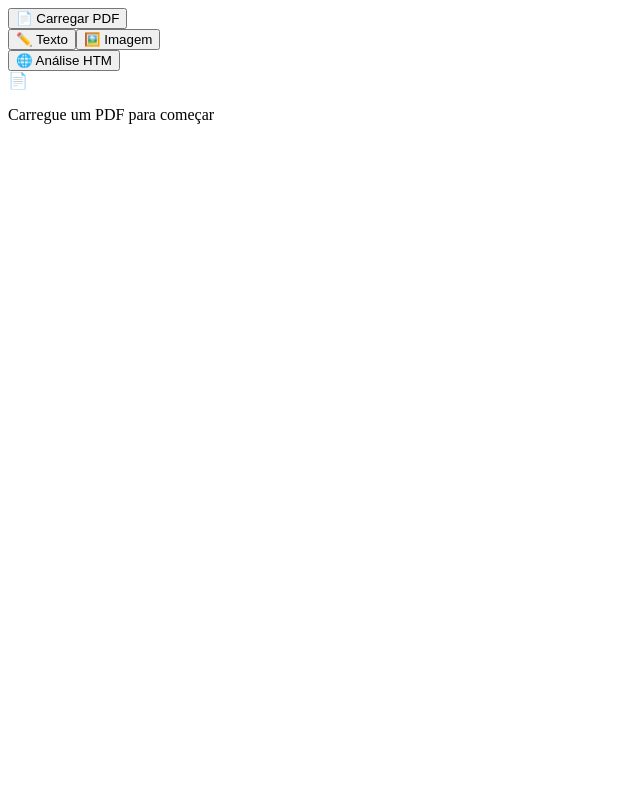
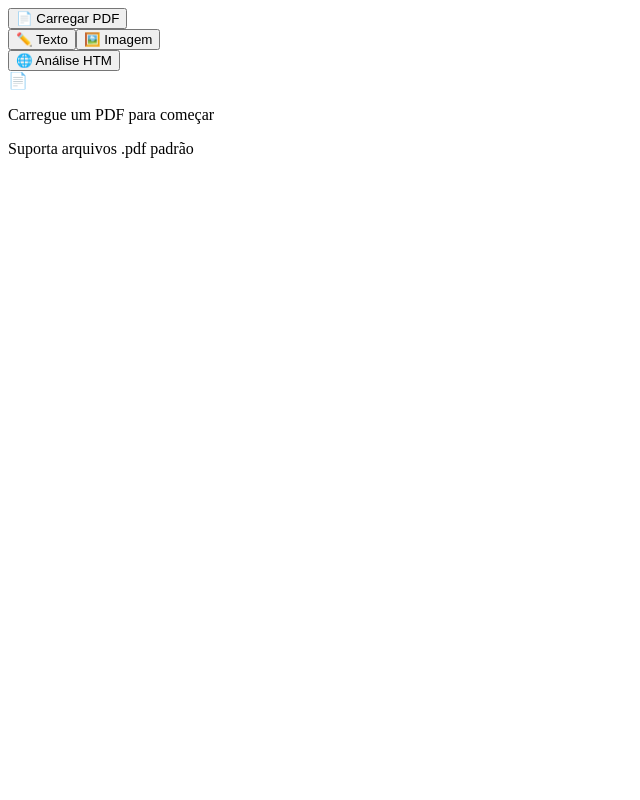
Before and after one commit to LunaraHolistics/pdf-customizer, a React (Vite) app in the folder client/: page / in a window 1280 px wide. Shown: the top 800 px of the page, without its empty margins (0-640 px from the left). Built offline with nearby package versions, Linux system fonts and the light colour scheme.

Commit message:
Refactor Canvas component and improve styles

```diff
--- a/client/src/components/Canvas.tsx
+++ b/client/src/components/Canvas.tsx
@@ -11,7 +11,6 @@ interface CanvasProps {
 
 export default function Canvas({ pdfUrl, layers, selectedLayerId, setSelectedLayerId, onUpdateLayer }: CanvasProps) {
 
-  // Gera a string de filtro CSS baseado nas propriedades da camada
   const getFilterStyle = (layer: Layer) => {
     const brightness = layer.brightness || 100;
     const contrast = layer.contrast || 100;
@@ -19,8 +18,18 @@ export default function Canvas({ pdfUrl, layers, selectedLayerId, setSelectedLay
     return `brightness(${brightness}%) contrast(${contrast}%) saturate(${saturate}%)`;
   };
 
+  // A SOLUÇÃO: Estilo injetado diretamente nas bolinhas de redimensionamento
+  const handleBaseStyle = {
+    width: 12,
+    height: 12,
+    background: '#3b82f6',
+    border: '2px solid #fff',
+    borderRadius: '50%',
+    boxShadow: '0 2px 6px rgba(0,0,0,0.5)'
+  };
+
   return (
-    <div className="relative bg-white shadow-lg" style={{ width: '595px', height: '842px' }}>
+    <div className="relative bg-white" style={{ width: '595px', height: '842px' }}>
 
       {pdfUrl && (
         <iframe
@@ -32,13 +41,20 @@ export default function Canvas({ pdfUrl, layers, selectedLayerId, setSelectedLay
       )}
 
       {layers.map((layer) => {
-        if (layer.visible === false) return null; // Não renderiza se estiver oculto
+        if (layer.visible === false) return null;
 
         return (
           <Rnd
             key={layer.id}
             size={{ width: layer.width, height: layer.height }}
             position={{ x: layer.x, y: layer.y }}
+            enableResizing={true} // Garantia de que está ligado
+            resizeHandleStyles={{
+              topRight: handleBaseStyle,
+              bottomRight: handleBaseStyle,
+              bottomLeft: handleBaseStyle,
+              topLeft: handleBaseStyle,
+            }}
             onDragStop={(e, d) => onUpdateLayer(layer.id, { x: d.x, y: d.y })}
             onResizeStop={(e, direction, ref, delta, position) => {
               onUpdateLayer(layer.id, {
@@ -50,23 +66,33 @@ export default function Canvas({ pdfUrl, layers, selectedLayerId, setSelectedLay
             style={{
               zIndex: layer.zIndex,
               opacity: layer.opacity,
-              filter: getFilterStyle(layer), // Aplica o filtro aqui!
-              border: selectedLayerId === layer.id ? '2px solid #3b82f6' : '1px dashed #cbd5e1',
+              filter: getFilterStyle(layer),
+              border: selectedLayerId === layer.id ? '2px solid #3b82f6' : '1px dashed #a0aec0',
               background: layer.type === 'text' ? 'rgba(255,255,255,0.95)' : 'transparent'
             }}
             onClick={() => setSelectedLayerId(layer.id)}
           >
             <div className="w-full h-full flex items-center justify-center text-sm p-2 overflow-hidden">
-              {layer.type === 'text' ? layer.content : <img src={layer.content} alt="img" className="w-full h-full object-contain pointer-events-none" draggable={false} />}
+              {layer.type === 'text' ? (
+                <textarea
+                  value={layer.content}
+                  className="w-full h-full resize-none focus:outline-none bg-transparent text-center"
+                  onChange={(e) => onUpdateLayer(layer.id, { content: e.target.value })}
+                  onClick={(e) => e.stopPropagation()}
+                />
+              ) : (
+                <img src={layer.content} alt="img" className="w-full h-full object-contain pointer-events-none" draggable={false} />
+              )}
             </div>
           </Rnd>
         );
       })}
 
       {!pdfUrl && (
-        <div className="absolute inset-0 flex flex-col items-center justify-center text-gray-400">
-          <span className="text-5xl mb-4">📄</span>
-          <p>Carregue um PDF para começar</p>
+        <div className="absolute inset-0 flex flex-col items-center justify-center text-gray-500 bg-gray-50">
+          <span className="text-6xl mb-4 opacity-20">📄</span>
+          <p className="font-medium">Carregue um PDF para começar</p>
+          <p className="text-xs text-gray-400 mt-1">Suporta arquivos .pdf padrão</p>
         </div>
       )}
     </div>
```
